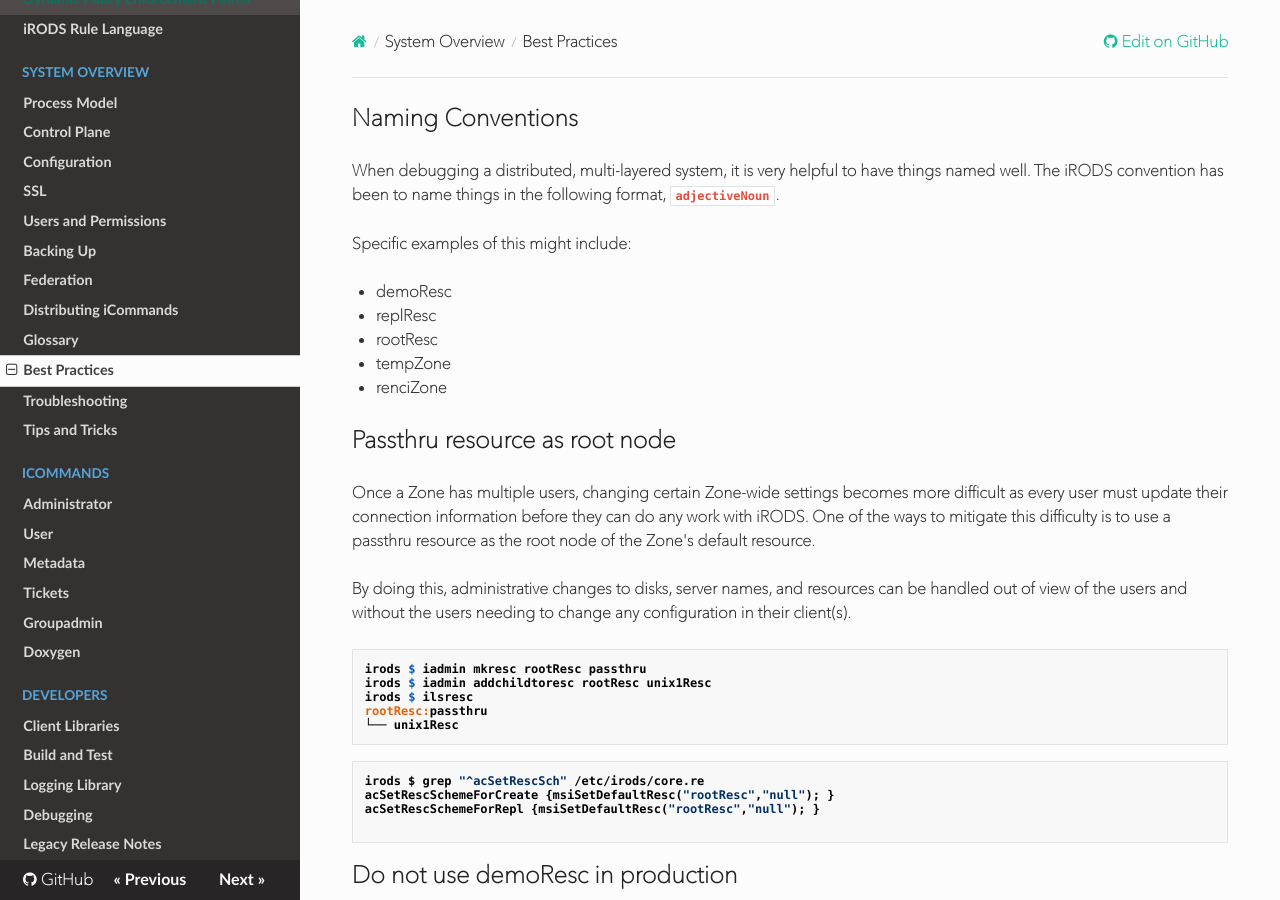
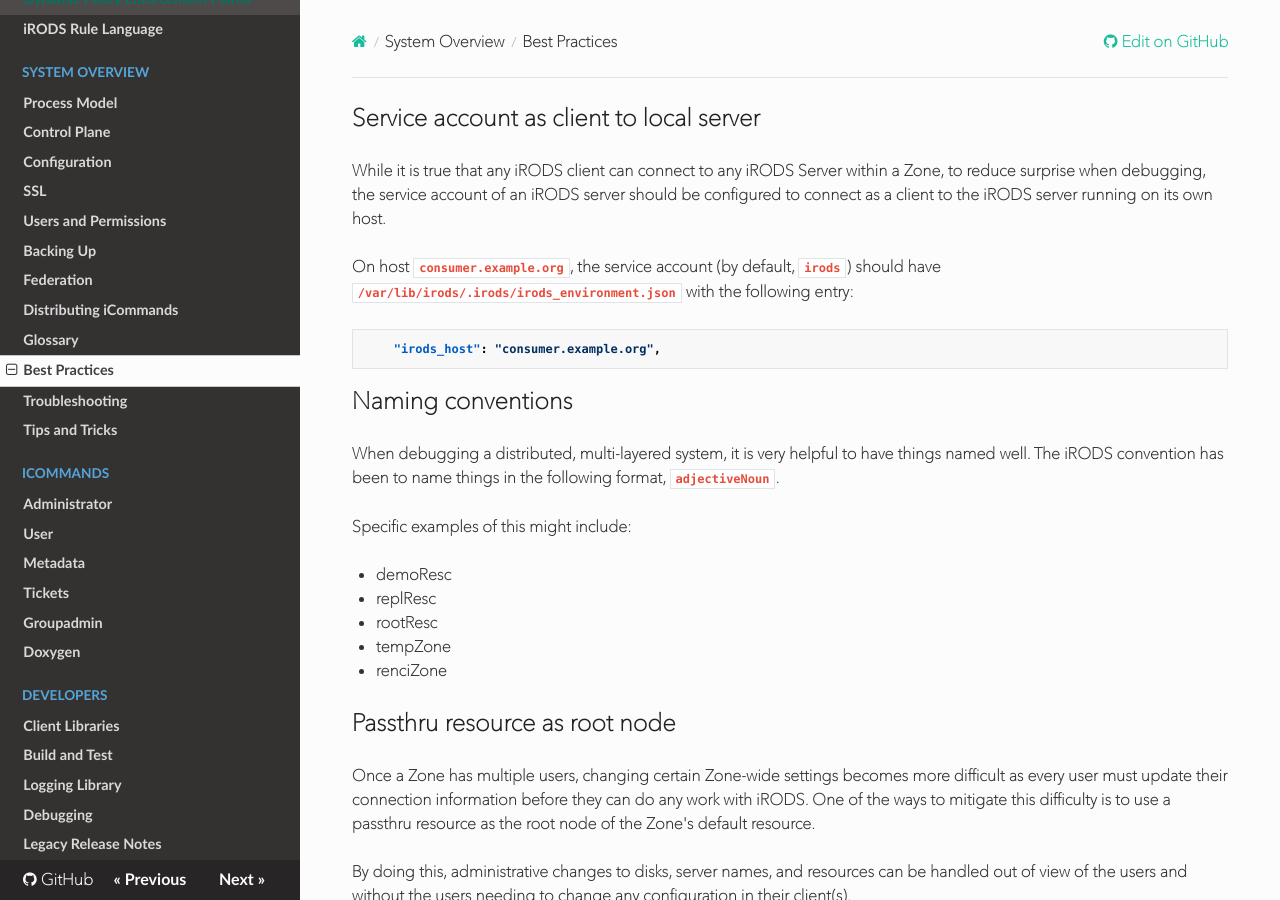
Before and after one commit to irods/irods_docs, an MkDocs documentation site: the page built from docs/system_overview/best_practices.md, in a window 1280 px wide and 900 px high. Built offline with MkDocs 1.6.1, drawn with Linux system fonts in a browser that asks for light colours; nearby versions of some CDN libraries.

Commit message:
[irods/irods#4612] service account should point to local server

````diff
--- a/docs/system_overview/best_practices.md
+++ b/docs/system_overview/best_practices.md
@@ -1,5 +1,18 @@
 
-## Naming Conventions
+## Service account as client to local server
+
+While it is true that any iRODS client can connect to any iRODS Server within a Zone,
+to reduce surprise when debugging, the service account of an iRODS server should be
+configured to connect as a client to the iRODS server running on its own host.
+
+On host `consumer.example.org`, the service account (by default, `irods`) should
+have `/var/lib/irods/.irods/irods_environment.json` with the following entry:
+
+```
+    "irods_host": "consumer.example.org",
+```
+
+## Naming conventions
 
 When debugging a distributed, multi-layered system, it is very helpful to have
 things named well.  The iRODS convention has been to name things in the
````
